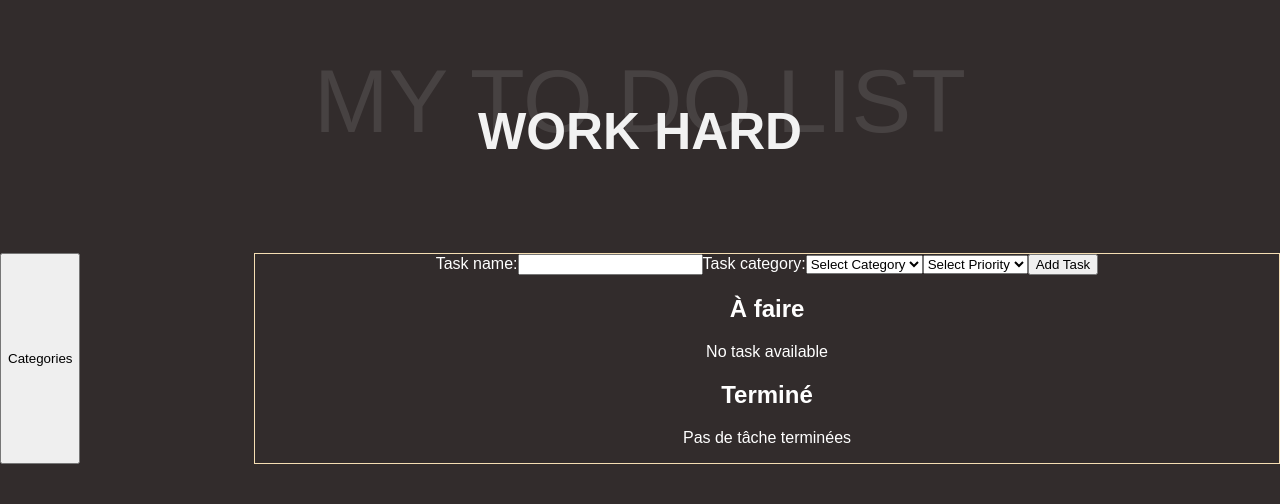
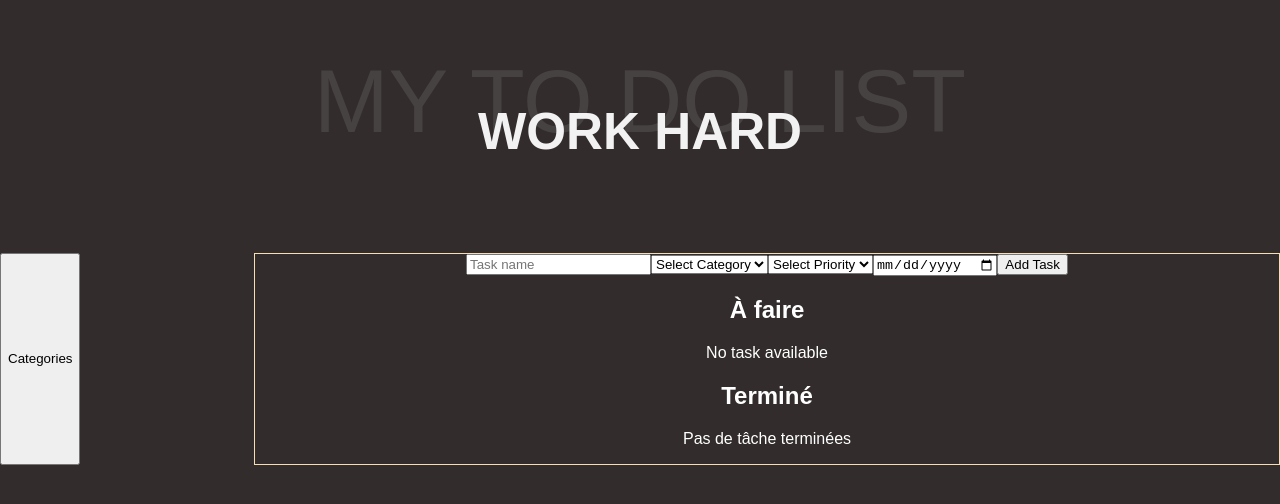
Before and after one commit to JayAlls/todo_react, a React (Vite) app in the folder mytodo/: page / in a window 1280 px wide. Shown: the top 504 px of the page. Built offline with nearby package versions, Linux system fonts and the light colour scheme.

Commit message:
Add deadline input and task txt

```diff
--- a/mytodo/src/component/Task/Task.jsx
+++ b/mytodo/src/component/Task/Task.jsx
@@ -43,6 +43,7 @@ function Task({selectedCategory, tasks, onAddTask, category}) {
                         <p>{task.name}</p>
                         <p>{task.category}</p>
                         <p>{task.priority}</p>
+                        <p>{task.deadline}</p>
                     </div>
                 ))
             ) : (
--- a/mytodo/src/component/Task/TaskForm/TaskForm.jsx
+++ b/mytodo/src/component/Task/TaskForm/TaskForm.jsx
@@ -5,10 +5,11 @@ function TaskForm({ onAddTask, category }) {
   const [name, setName] = useState("");
   const [selectedCat, setSelectedCat] = useState("")
   const [selectedPriority, setSelectedPriority] = useState("")
+  const [deadline, setDeadline] = useState("")
 
   const handleSubmit = (event) => {
     event.preventDefault();
-    onAddTask({ id: Date.now(), name, category: selectedCat, priority: selectedPriority });
+    onAddTask({ id: Date.now(), name, category: selectedCat, priority: selectedPriority, deadline});
     setName("");
     setSelectedPriority("");
     setSelectedCat("");
@@ -18,16 +19,15 @@ function TaskForm({ onAddTask, category }) {
   return (
     <form onSubmit={handleSubmit}>
       <label>
-        Task name:
         <input
           type="text"
           value={name}
           onChange={(event) => setName(event.target.value)}
+          placeholder="Task name"
         />
       </label>
 
       <label>
-        Task category:
         <select value={selectedCat} onChange={(event) => setSelectedCat(event.target.value)}>
           <option value="">Select Category</option>
           {category.map((cat) => (
@@ -47,6 +47,10 @@ function TaskForm({ onAddTask, category }) {
         </select>
       </label>
 
+      <label>
+        <input type="date" value={deadline} onChange={(event) => setDeadline(event.target.value)} />
+      </label>
+
       <button type="submit">
         Add Task
       </button>
```
